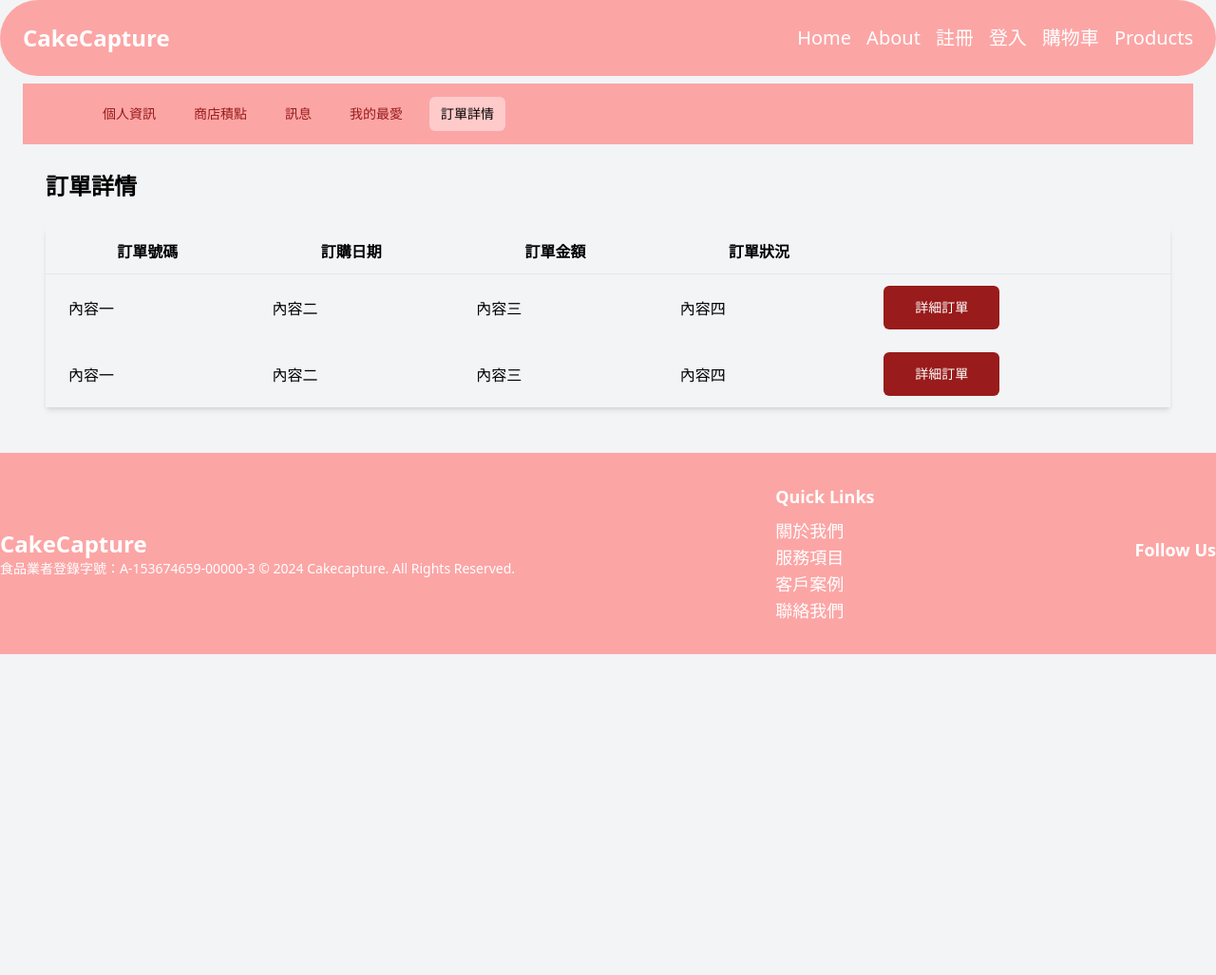
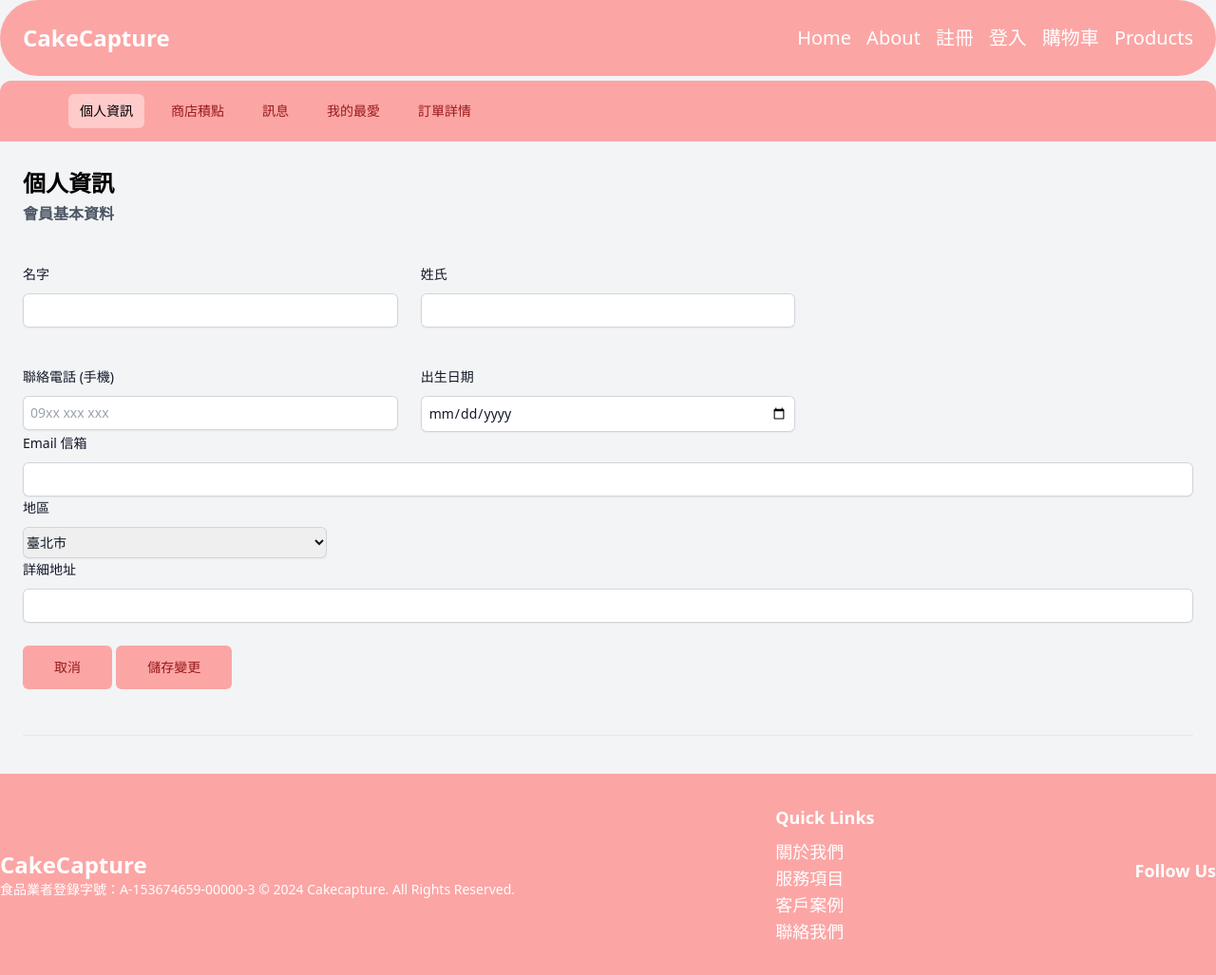
Before and after one commit to x10akd/CakeCapture, a Django app: page /accounts/user in a window 1280 px wide. Shown: the whole page at 95% size. Before the commit the page ends 689 px from the top, so only its background shows below. Run offline with Django 5.2, Linux system fonts and the light colour scheme; some libraries are stand-ins or nearby versions.

Commit message:
modify user edit page

```diff
--- a/templates/accounts/user.html
+++ b/templates/accounts/user.html
@@ -8,10 +8,10 @@
 ></script>
 
 {% extends 'shared/base.html' %} {% block content%}
-<div class="m-6" style="margin-top: 88px;">
-  <div x-data="{ tab: 'user-orderlist' }">
-    <nav class="bg-red-300">
-      <div class="mx-auto max-w-7xl px-4 sm:px-6 lg:px-8">
+<div class="m-auto w-screen max-w-screen-2xl" style="margin-top: 85px">
+  <div x-data="{ tab: 'user-info' }">
+    <nav class="bg-red-300 rounded-tl-xl rounded-tr-xl">
+      <div class="mx-auto px-4 sm:px-6 lg:px-8">
         <div class="flex h-16 items-center justify-between">
           <div class="flex items-center">
             <!-- <div class="hidden md:block"> -->
@@ -83,7 +83,7 @@
                   name="first-name"
                   id="first-name"
                   autocomplete="given-name"
-                  class="block w-full rounded-md border-0 py-1.5 text-gray-900 shadow-sm ring-1 ring-inset ring-gray-300 placeholder:text-gray-400 focus:ring-2 focus:ring-inset focus:ring-indigo-600 sm:text-sm sm:leading-6"
+                  class="block w-full rounded-md border-0 py-1.5 px-2 text-gray-900 shadow-sm ring-1 ring-inset ring-gray-300 placeholder:text-gray-400 focus:ring-2 focus:ring-inset focus:ring-indigo-600 sm:text-sm sm:leading-6"
                 />
               </div>
             </div>
@@ -99,7 +99,7 @@
                   name="last-name"
                   id="last-name"
                   autocomplete="family-name"
-                  class="block w-full rounded-md border-0 py-1.5 text-gray-900 shadow-sm ring-1 ring-inset ring-gray-300 placeholder:text-gray-400 focus:ring-2 focus:ring-inset focus:ring-indigo-600 sm:text-sm sm:leading-6"
+                  class="block w-full rounded-md border-0 py-1.5 px-2 text-gray-900 shadow-sm ring-1 ring-inset ring-gray-300 placeholder:text-gray-400 focus:ring-2 focus:ring-inset focus:ring-indigo-600 sm:text-sm sm:leading-6"
                 />
               </div>
             </div>
@@ -118,7 +118,7 @@
                   type="tel"
                   autocomplete="phone"
                   placeholder="09xx xxx xxx"
-                  class="block w-full rounded-md border-0 py-1.5 text-gray-900 shadow-sm ring-1 ring-inset ring-gray-300 placeholder:text-gray-400 focus:ring-2 focus:ring-inset focus:ring-indigo-600 sm:text-sm sm:leading-6"
+                  class="block w-full rounded-md border-0 py-1.5 px-2 text-gray-900 shadow-sm ring-1 ring-inset ring-gray-300 placeholder:text-gray-400 focus:ring-2 focus:ring-inset focus:ring-indigo-600 sm:text-sm sm:leading-6"
                 />
               </div>
             </div>
@@ -135,7 +135,8 @@
                   name="birthday"
                   type="date"
                   autocomplete="birthday"
-                  class="block w-full rounded-md border-0 py-1.5 text-gray-900 shadow-sm ring-1 ring-inset ring-gray-300 placeholder:text-gray-400 focus:ring-2 focus:ring-inset focus:ring-indigo-600 sm:text-sm sm:leading-6"
+                  class="block w-full rounded-md border-0 py-1.5 px-2 text-gray-900 shadow-sm ring-1 ring-inset ring-gray-300 placeholder:text-gray-400 focus:ring-2 focus:ring-inset focus:ring-indigo-600 sm:text-sm sm:leading-6"
+                  placeholder="yyyy/mm/dd"
                 />
               </div>
             </div>
@@ -152,7 +153,7 @@
                 name="email"
                 type="email"
                 autocomplete="email"
-                class="block w-full rounded-md border-0 py-1.5 text-gray-900 shadow-sm ring-1 ring-inset ring-gray-300 placeholder:text-gray-400 focus:ring-2 focus:ring-inset focus:ring-indigo-600 sm:text-sm sm:leading-6"
+                class="block w-full rounded-md border-0 py-1.5 px-2 text-gray-900 shadow-sm ring-1 ring-inset ring-gray-300 placeholder:text-gray-400 focus:ring-2 focus:ring-inset focus:ring-indigo-600 sm:text-sm sm:leading-6"
               />
             </div>
           </div>
@@ -195,14 +196,16 @@
           <div class="col-span-full">
             <label
               for="street-address"
-              class="block text-sm font-medium leading-6 text-gray-900">詳細地址</label>
+              class="block text-sm font-medium leading-6 text-gray-900"
+              >詳細地址</label
+            >
             <div class="mt-2">
               <input
                 type="text"
                 name="street-address"
                 id="street-address"
                 autocomplete="street-address"
-                class="block w-full rounded-md border-0 py-1.5 text-gray-900 shadow-sm ring-1 ring-inset ring-gray-300 placeholder:text-gray-400 focus:ring-2 focus:ring-inset focus:ring-indigo-600 sm:text-sm sm:leading-6"
+                class="block w-full rounded-md border-0 py-1.5 px-2 text-gray-900 shadow-sm ring-1 ring-inset ring-gray-300 placeholder:text-gray-400 focus:ring-2 focus:ring-inset focus:ring-indigo-600 sm:text-sm sm:leading-6"
               />
             </div>
           </div>
@@ -297,9 +300,11 @@
             <td class="text-md px-6 py-3">內容三</td>
             <td class="text-md px-6 py-3">內容四</td>
             <td class="text-md px-6 py-3">
-              <a href="#"
+              <a
+                href="#"
                 class="inline-block rounded-md border border-transparent bg-red-800 px-8 py-3 text-center text-sm font-medium text-white hover:text-black hover:bg-red-200"
-              >詳細訂單</a>
+                >詳細訂單</a
+              >
             </td>
           </tr>
           <tr>
@@ -308,9 +313,12 @@
             <td class="text-md px-6 py-3">內容三</td>
             <td class="text-md px-6 py-3">內容四</td>
             <td class="text-md px-6 py-3">
-              <a href="#"
+              <a
+                href="#"
                 class="inline-block rounded-md border border-transparent bg-red-800 px-8 py-3 text-center text-sm font-medium text-white hover:text-black hover:bg-red-200"
-              >詳細訂單</a></td>
+                >詳細訂單</a
+              >
+            </td>
           </tr>
         </table>
       </div>
```
